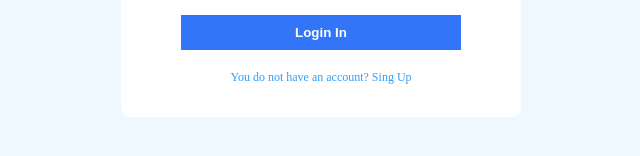
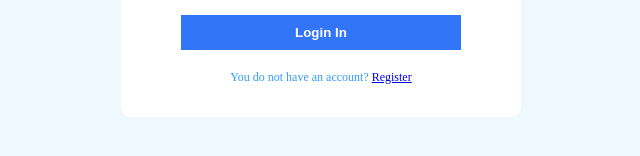
Before and after one commit to Dadhimukh/Chat_App-react, a React (Create React App) app: page /login in a window 1280 px wide. Shown: the part 444-600 px from the top of the page, without its empty margins (319-959 px from the left). Built offline with nearby package versions, Linux system fonts and the light colour scheme; no server answers; the HTML template or start-up script is replaced by a standard one.

Commit message:
Link to register page

```diff
--- a/src/pages/Login.js
+++ b/src/pages/Login.js
@@ -1,5 +1,5 @@
 import React, { useState } from "react";
-import { useNavigate } from "react-router-dom";
+import { Link, useNavigate } from "react-router-dom";
 import { signInWithEmailAndPassword } from "firebase/auth";
 import { auth } from "../firebase";
 
@@ -20,7 +20,7 @@
     try {
       // checking for email and password and if everything is ok then navigate the login page
       await signInWithEmailAndPassword(auth, email, password);
-      navigate("/login");
+      navigate("/");
     } catch (err) {
       // setiting Error as true
       setErr(true);
@@ -39,7 +39,7 @@
           {/* Showing the error */}
           {err && <span>Somthing Went Wrong</span>}
         </form>
-        <p>You do not have an account? Sing Up</p>
+        <p>You do not have an account? <Link to="/register">Register</Link> </p>
       </div>
     </div>
   );
```
